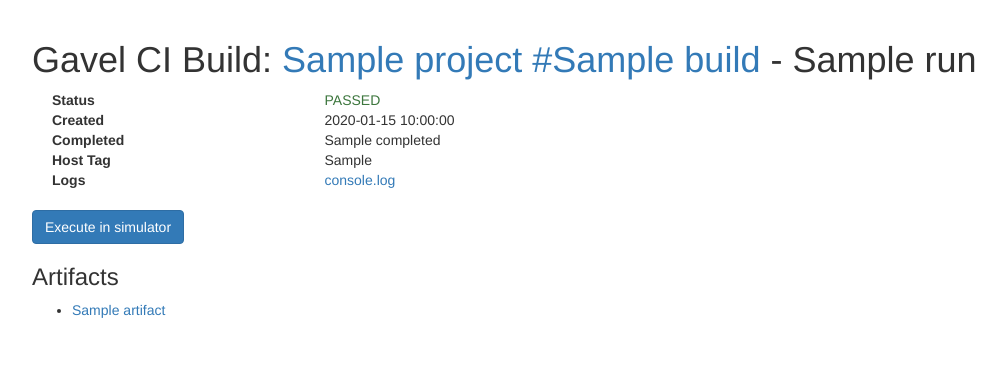
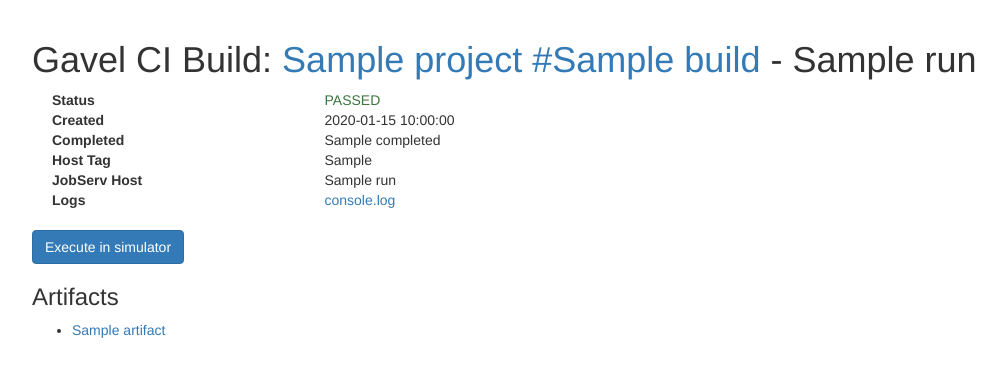
Before and after one commit to foundriesio/gavel-ci, a Python web app: template gavel_ci/templates/run.html in a window 1280 px wide. Shown: the part 52-429 px from the top of the page, without its empty margins (38-1044 px from the left). Run offline with Jinja, Linux system fonts and the light colour scheme; the template is opened without the code that fills it: most values are stand-ins (such as "Sample title", 1, 10 or a date in 2020); some libraries are stand-ins or nearby versions.

Commit message:
UI: Include worker name with Run information
Signed-off-by: Andy Doan <andy@foundries.io>

```diff
--- a/gavel_ci/templates/run.html
+++ b/gavel_ci/templates/run.html
@@ -26,6 +26,9 @@
   <dt class="col-sm-3">Host Tag</dt>
   <dd>{{run.host_tag}}</dd>
 
+  <dt class="col-sm-3">JobServ Host</dt>
+  <dd>{{run.worker_name}}</dd>
+
   <dt class="col-sm-3">Logs</dt>
   <dd><a href="{{url_for('jobserv.run_artifact', proj=project, build=build, run=run.name, p='console.log')}}">console.log</a></dd>
 
```
